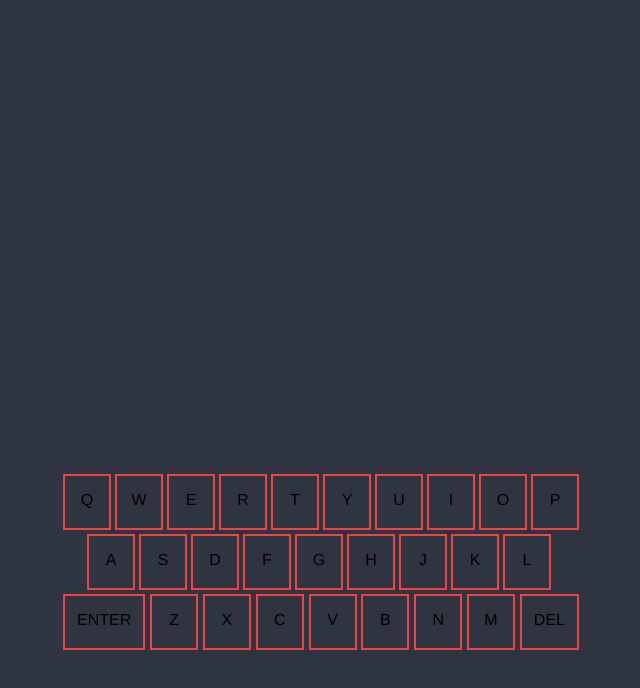
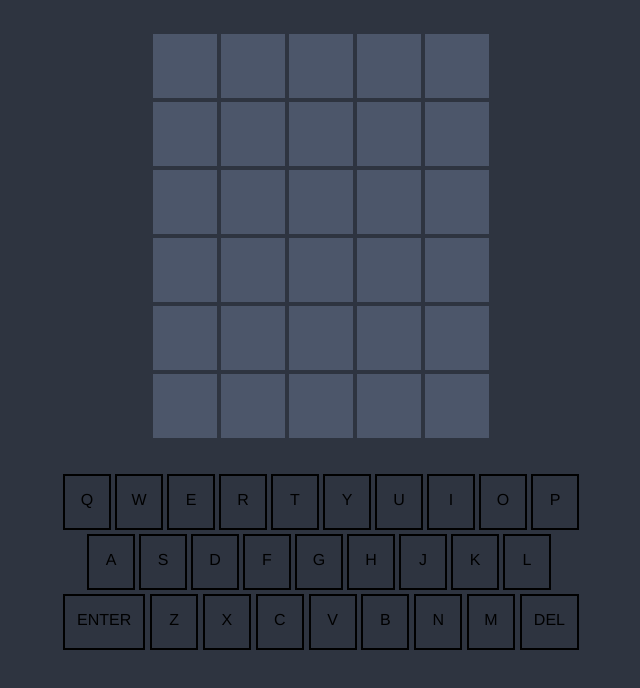
Before and after one commit to barnabasedubio/nordle, a Vue app: page / in a window 1280 px wide. Shown: the top 688 px of the page, without its empty margins (319-959 px from the left). Built offline with nearby package versions, Linux system fonts and the light colour scheme.

Commit message:
add color scheme

```diff
--- a/tailwind.config.js
+++ b/tailwind.config.js
@@ -1,10 +1,27 @@
 /** @type {import('tailwindcss').Config} */
 module.exports = {
-  content: [
+	content: [
 		"./index.html",
 		"./src/**/*.{vue,js,ts,jsx,tsx}"],
-  theme: {
-    extend: {},
-  },
-  plugins: [],
+	theme: {
+		colors: {
+			"nord0": "#2e3440",
+			"nord1": "#3b4252",
+			"nord2": "#434c5e",
+			"nord3": "#4c566a",
+			"nord4": "#d8dee9",
+			"nord5": "#e5e9f0",
+			"nord6": "#eceff4",
+			"nord7": "#8fbcbb",
+			"nord8": "#88c0d0",
+			"nord9": "#81a1c1",
+			"nord10": "#5e81ac",
+			"nord11": "#bf616a",
+			"nord12": "#d08770",
+			"nord13": "#ebcb8b",
+			"nord14": "#a3be8c",
+			"nord15": "#b48ead",
+		}
+	},
+	plugins: [],
 }
```
